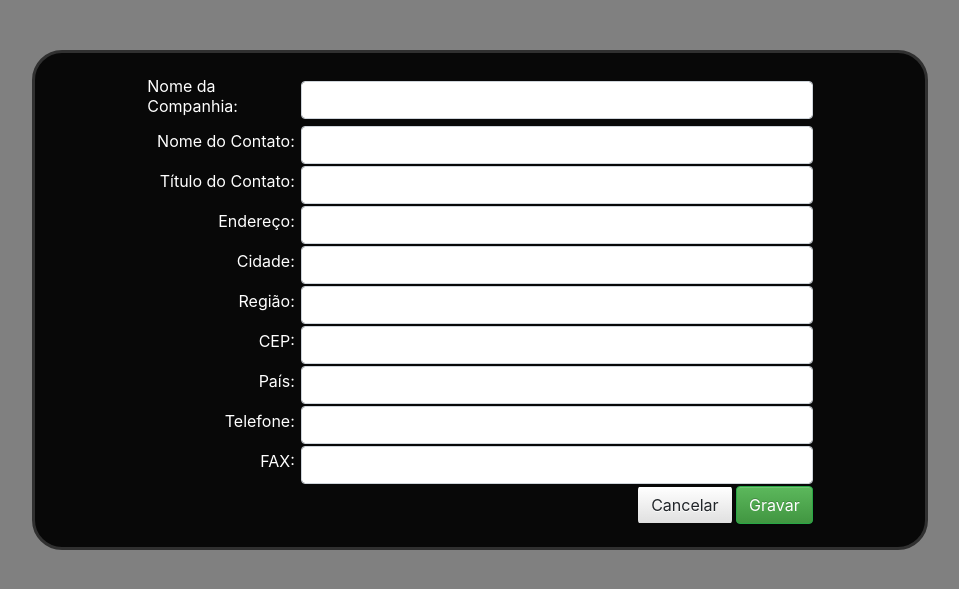
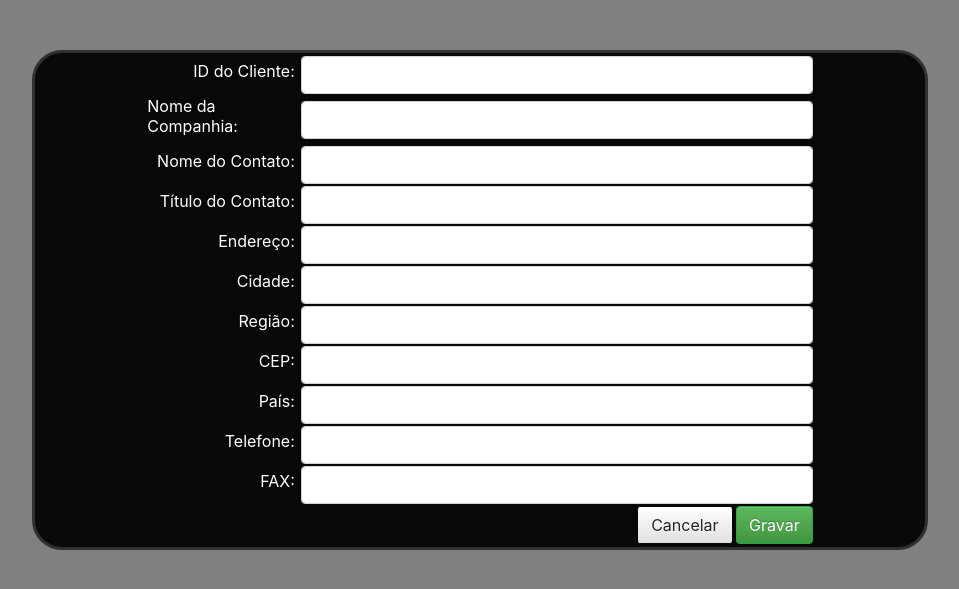
Before and after one commit to lucasvalentee/simple-crud-php, a PHP site: page / in a window 1280 px wide. Shown: the part 50-639 px from the top of the page, without its empty margins (160-1119 px from the left). Run offline with PHP 8.4, Linux system fonts and the light colour scheme; the visitor is signed in with stand-in values (Sample User, id 1).

Commit message:
Feito o insert do cliente

```diff
--- a/ProjetoFinal/cliente/cadastrar.php
+++ b/ProjetoFinal/cliente/cadastrar.php
@@ -1,9 +1,32 @@
 <?php
-
+require_once 'estrutura/autoload.php';
+include_once 'conexao.php';
 $bVerifica['cadastrar'] = true;
 $bVerifica['alterar']   = false;
 $bVerifica['excluir']   = false;
 $oCampo = new Campos();
+
+if(isset($_POST['gravar'])) {
+    try {
+        $stmt = $conn->prepare(
+            'INSERT INTO clientes (idcliente, nomeCompanhia, nomeContato, tituloContato, endereco, cidade, regiao, cep, pais, telefone, fax)
+                  VALUES (:idcliente, :nomeCompanhia, :nomeContato, :tituloContato, :endereco, :cidade, :regiao, :cep, :pais, :telefone, :fax)');
+        $stmt->execute(array('idcliente'     => $_POST['id_cliente']
+                            ,'nomeCompanhia' => $_POST['nome_companhia']
+                            ,'nomeContato'   => $_POST['nome_contato']
+                            ,'tituloContato' => $_POST['titulo_contato']
+                            ,'endereco'      => $_POST['endereco']
+                            ,'cidade'        => $_POST['cidade']
+                            ,'regiao'        => $_POST['regiao']
+                            ,'cep'           => $_POST['cep']
+                            ,'pais'          => $_POST['pais']
+                            ,'telefone'      => $_POST['telefone']
+                            ,'fax'           => $_POST['fax']));
+        //$stmt->execute();
+    } catch(PDOException $e) {
+        echo 'ERROR: ' . $e->getMessage();
+    }
+}
 ?>
 <html>
     <head>
@@ -20,48 +43,52 @@ $oCampo = new Campos();
         <?php
             include_once 'menu.php';
         ?>
-        <form id='formulario_cadastro' class="form-group" method="post" action="index.php">
+        <form id='formulario_cadastro' class="form-group" method="post">
             <div id='div_cadastro'>
                 <table id="tabela_cadastro">
                     <tr>
+                        <td width="15%"><?= $oCampo->getLabelCampo('ID do Cliente', 'id_cliente') ?></td>
+                        <td width="50%"><?= $oCampo->getCampoNome('id_cliente', Base::CAMPO_TEXTO, 'id_cliente', 'form-control', 5) ?></td>
+                    </tr>
+                    <tr>
                         <td width="15%"><?= $oCampo->getLabelCampo('Nome da Companhia', 'nome_companhia') ?></td>
-                        <td width="50%"><?= $oCampo->getCampoNome('nome_companhia', Base::CAMPO_TEXTO, 'nome_companhia', 'form-control') ?></td>
+                        <td width="50%"><?= $oCampo->getCampoNome('nome_companhia', Base::CAMPO_TEXTO, 'nome_companhia', 'form-control', 40) ?></td>
                     </tr>
                     <tr>
                         <td width="15%"><?= $oCampo->getLabelCampo('Nome do Contato', 'nome_contato') ?></td>
-                        <td width="50%"><?= $oCampo->getCampoNome('nome_contato', Base::CAMPO_TEXTO, 'nome_contato', 'form-control') ?></td>
+                        <td width="50%"><?= $oCampo->getCampoNome('nome_contato', Base::CAMPO_TEXTO, 'nome_contato', 'form-control', 30) ?></td>
                     </tr>
                     <tr>
                         <td width="15%"><?= $oCampo->getLabelCampo('Título do Contato', 'titulo_contato') ?></td>
-                        <td width="50%"><?= $oCampo->getCampoNome('titulo_contato', Base::CAMPO_TEXTO, 'titulo_contato', 'form-control') ?></td>
+                        <td width="50%"><?= $oCampo->getCampoNome('titulo_contato', Base::CAMPO_TEXTO, 'titulo_contato', 'form-control', 30) ?></td>
                     </tr>
                     <tr>
                         <td width="15%"><?= $oCampo->getLabelCampo('Endereço', 'endereco') ?></td>
-                        <td width="50%"><?= $oCampo->getCampoNome('endereco', Base::CAMPO_TEXTO, 'endereco', 'form-control') ?></td>
+                        <td width="50%"><?= $oCampo->getCampoNome('endereco', Base::CAMPO_TEXTO, 'endereco', 'form-control', 60) ?></td>
                     </tr>
                     <tr>
                         <td width="15%"><?= $oCampo->getLabelCampo('Cidade', 'cidade') ?></td>
-                        <td width="50%"><?= $oCampo->getCampoNome('cidade', Base::CAMPO_TEXTO, 'cidade', 'form-control') ?></td>
+                        <td width="50%"><?= $oCampo->getCampoNome('cidade', Base::CAMPO_TEXTO, 'cidade', 'form-control', 15) ?></td>
                     </tr>
                     <tr>
                         <td width="15%"><?= $oCampo->getLabelCampo('Região', 'regiao') ?></td>
-                        <td width="50%"><?= $oCampo->getCampoNome('regiao', Base::CAMPO_TEXTO, 'regiao', 'form-control') ?></td>
+                        <td width="50%"><?= $oCampo->getCampoNome('regiao', Base::CAMPO_TEXTO, 'regiao', 'form-control', 15) ?></td>
                     </tr>
                     <tr>
                         <td width="15%"><?= $oCampo->getLabelCampo('CEP', 'cep') ?></td>
-                        <td width="50%"><?= $oCampo->getCampoNome('cep', Base::CAMPO_TEXTO, 'cep', 'form-control') ?></td>
+                        <td width="50%"><?= $oCampo->getCampoNome('cep', Base::CAMPO_TEXTO, 'cep', 'form-control', 10) ?></td>
                     </tr>
                     <tr>
                         <td width="15%"><?= $oCampo->getLabelCampo('País', 'pais') ?></td>
-                        <td width="50%"><?= $oCampo->getCampoNome('pais', Base::CAMPO_TEXTO, 'pais', 'form-control') ?></td>
+                        <td width="50%"><?= $oCampo->getCampoNome('pais', Base::CAMPO_TEXTO, 'pais', 'form-control', 15) ?></td>
                     </tr>
                     <tr>
                         <td width="15%"><?= $oCampo->getLabelCampo('Telefone', 'telefone') ?></td>
-                        <td width="50%"><?= $oCampo->getCampoNome('telefone', Base::CAMPO_NUMERICO, 'telefone', 'form-control') ?></td>
+                        <td width="50%"><?= $oCampo->getCampoNome('telefone', Base::CAMPO_NUMERICO, 'telefone', 'form-control', 24) ?></td>
                     </tr>
                     <tr>
                         <td width="15%"><?= $oCampo->getLabelCampo('FAX', 'fax') ?></td>
-                        <td width="50%"><?= $oCampo->getCampoNome('fax', Base::CAMPO_TEXTO, 'fax', 'form-control') ?></td>
+                        <td width="50%"><?= $oCampo->getCampoNome('fax', Base::CAMPO_TEXTO, 'fax', 'form-control', 24) ?></td>
                     </tr>
                     <tr>
                         <td colspan="2">
--- /dev/null
+++ b/ProjetoFinal/conexao.php
@@ -0,0 +1,11 @@
+<?php
+$username = 'root';
+$password = 'root';
+$banco    = 'northwind';
+
+try {
+    $conn = new PDO('mysql:host=localhost;dbname='.$banco, $username);
+    $conn->setAttribute(PDO::ATTR_ERRMODE, PDO::ERRMODE_EXCEPTION);
+} catch(PDOException $e) {
+    echo 'ERROR: ' . $e->getMessage();
+}
--- a/ProjetoFinal/estrutura/base.php
+++ b/ProjetoFinal/estrutura/base.php
@@ -18,8 +18,8 @@ class Base {
      * @param String $sId
      * @return String
      */
-    public function getCampo($sNome, $sTipo, $sId, $sClasse) {
-        return "<input type='{$sTipo}' name='$sNome' id='{$sId}' class='{$sClasse}' />";
+    public function getCampo($sNome, $sTipo, $sId, $sClasse, $iMaximoCaracteres) {
+        return "<input type='{$sTipo}' name='$sNome' id='{$sId}' class='{$sClasse}' maxlength='$iMaximoCaracteres'/>";
     }
 
     /**
--- a/ProjetoFinal/estrutura/campos.php
+++ b/ProjetoFinal/estrutura/campos.php
@@ -25,8 +25,8 @@ class Campos extends Base {
      * @param String $sId
      * @return Campo
      */
-    public function getCampoNome($sNome = 'nome', $sTipo = BaseCampos::CAMPO_TEXTO, $sId = 'nome', $sClasse = '') {
-        return $this->getCampo($sNome, $sTipo, $sId, $sClasse);
+    public function getCampoNome($sNome = 'nome', $sTipo = BaseCampos::CAMPO_TEXTO, $sId = 'nome', $sClasse = '', $iMaximoCaracteres = '') {
+        return $this->getCampo($sNome, $sTipo, $sId, $sClasse, $iMaximoCaracteres);
     }
 
 
@@ -37,8 +37,8 @@ class Campos extends Base {
      * @param String $sId
      * @return Campo
      */
-    public function getCampoSenha($sNome = 'senha', $sTipo = BaseCampos::CAMPO_SENHA, $sId = 'senha', $sClasse = '') {
-        return $this->getCampo($sNome, $sTipo, $sId, $sClasse);
+    public function getCampoSenha($sNome = 'senha', $sTipo = BaseCampos::CAMPO_SENHA, $sId = 'senha', $sClasse = '', $iMaximoCaracteres = '') {
+        return $this->getCampo($sNome, $sTipo, $sId, $sClasse, $iMaximoCaracteres);
     }
 
     /**
@@ -48,7 +48,7 @@ class Campos extends Base {
      * @param String $sId
      * @return Campo
      */
-    public function getCampoNumerico($sNome = 'numero', $sTipo = BaseCampos::CAMPO_NUMERICO, $sId = 'numero', $sClasse = '') {
-        return $this->getCampo($sNome, $sTipo, $sId, $sClasse);
+    public function getCampoNumerico($sNome = 'numero', $sTipo = BaseCampos::CAMPO_NUMERICO, $sId = 'numero', $sClasse = '', $iMaximoCaracteres = '') {
+        return $this->getCampo($sNome, $sTipo, $sId, $sClasse, $iMaximoCaracteres);
     }
 }
--- a/ProjetoFinal/index.php
+++ b/ProjetoFinal/index.php
@@ -1,7 +1,5 @@
 <?php
 session_start();
-
-require 'estrutura/autoload.php';
 
 if(isset($_POST['acesso']) && isset($_POST['login']) && isset($_POST['senha'])) {
     if($_POST['login'] == 'admin' && $_POST['senha'] == 'admin') {
--- a/ProjetoFinal/login.php
+++ b/ProjetoFinal/login.php
@@ -1,4 +1,5 @@
 <?php
+require 'estrutura/autoload.php';
 $oCampo = new Campos();
 ?>
 <html>
```
